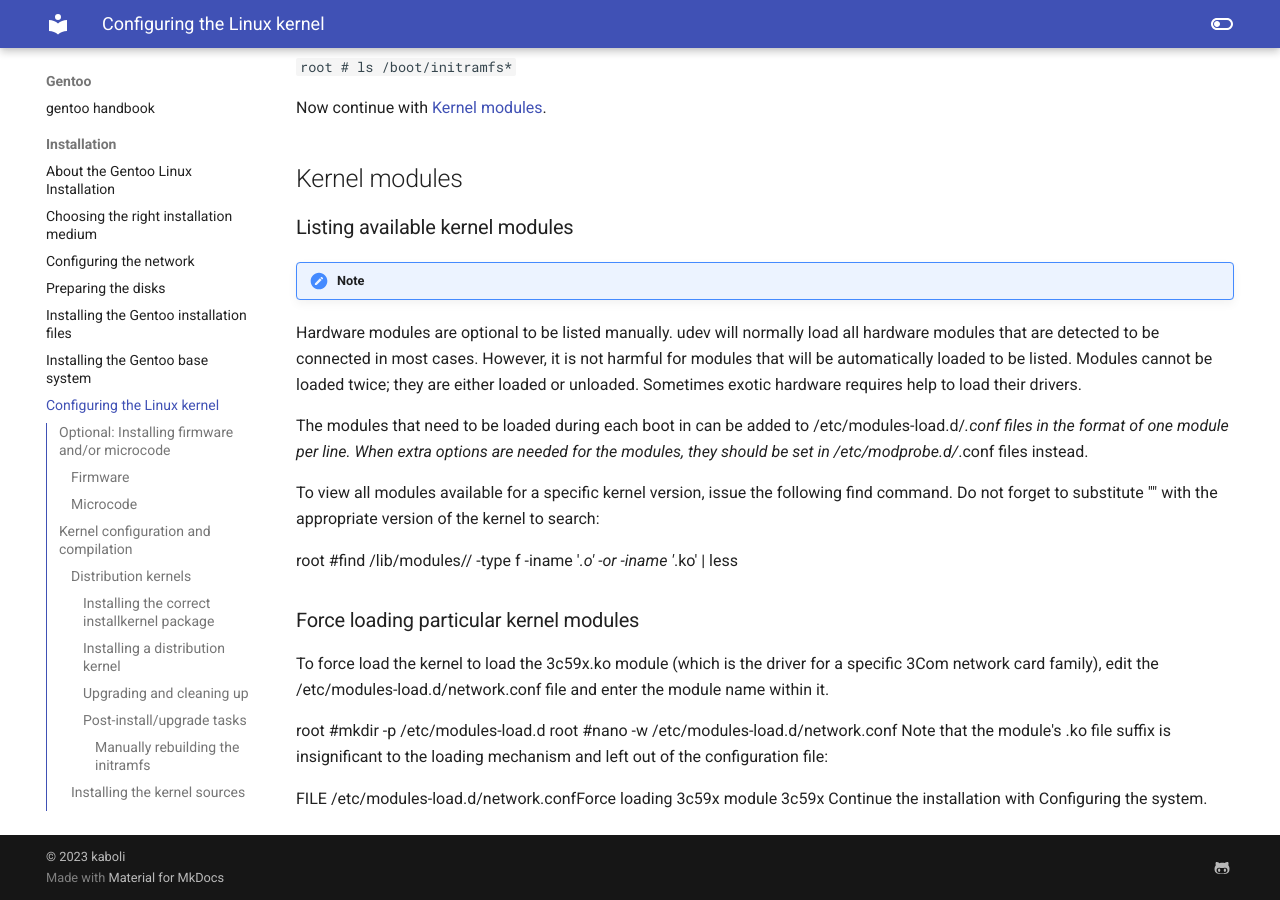
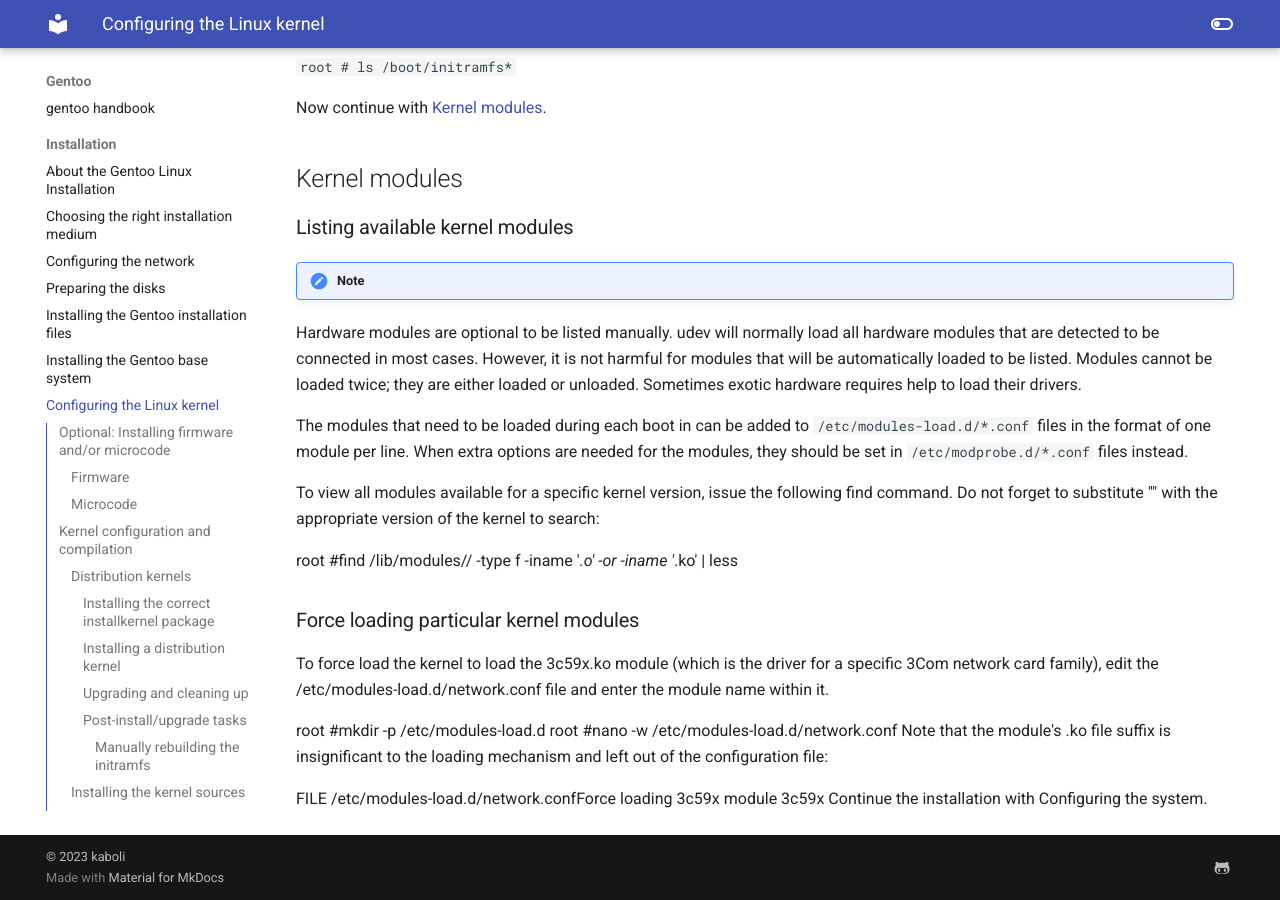
Before and after one commit to floviken/mkdocs, an MkDocs documentation site: the page built from docs/gentoo/installation/07-Configuring the linux kernel.md, in a window 1280 px wide and 900 px high, scrolled down 11500 px. Built offline with MkDocs 1.6.1 and Material for MkDocs 9.7.7, drawn with Linux system fonts in a browser that asks for light colours.

```diff
--- a/docs/gentoo/installation/07-Configuring the linux kernel.md
+++ b/docs/gentoo/installation/07-Configuring the linux kernel.md
@@ -431,7 +431,7 @@ Now continue with [Kernel modules](#kernel-modules).
 !!! Note
 Hardware modules are optional to be listed manually. udev will normally load all hardware modules that are detected to be connected in most cases. However, it is not harmful for modules that will be automatically loaded to be listed. Modules cannot be loaded twice; they are either loaded or unloaded. Sometimes exotic hardware requires help to load their drivers.
 
-The modules that need to be loaded during each boot in can be added to /etc/modules-load.d/*.conf files in the format of one module per line. When extra options are needed for the modules, they should be set in /etc/modprobe.d/*.conf files instead.
+The modules that need to be loaded during each boot in can be added to `/etc/modules-load.d/*.conf` files in the format of one module per line. When extra options are needed for the modules, they should be set in `/etc/modprobe.d/*.conf` files instead.
 
 To view all modules available for a specific kernel version, issue the following find command. Do not forget to substitute "<kernel version>" with the appropriate version of the kernel to search:
 
```
